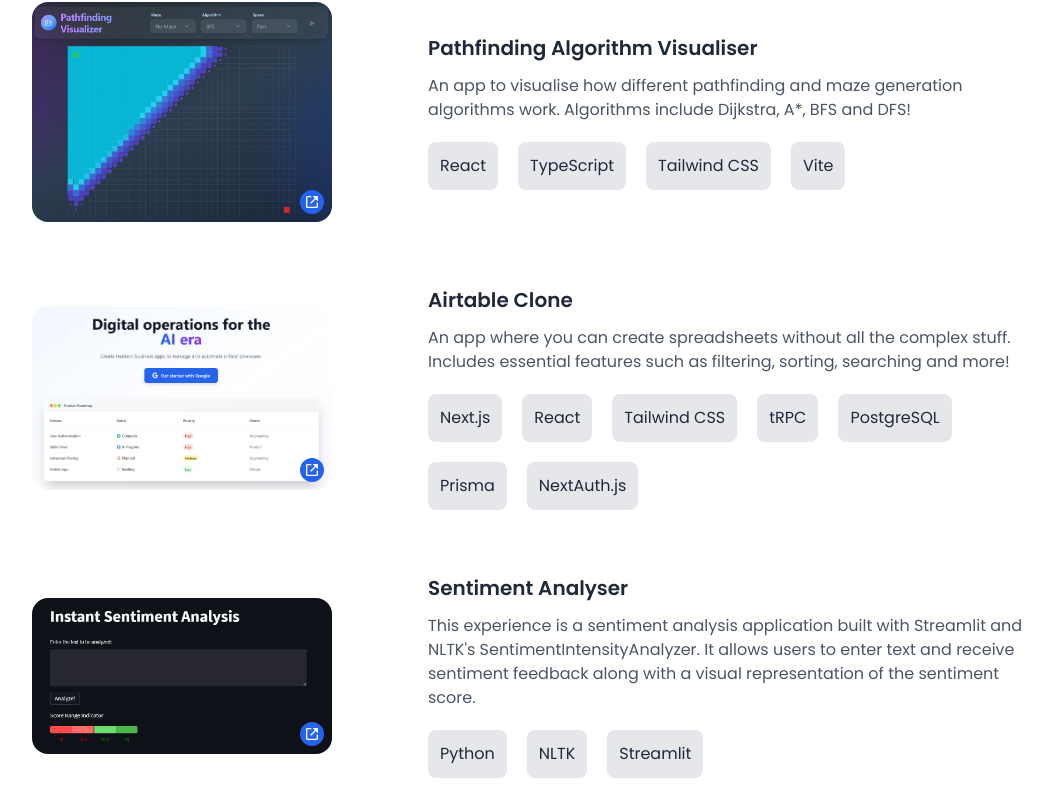
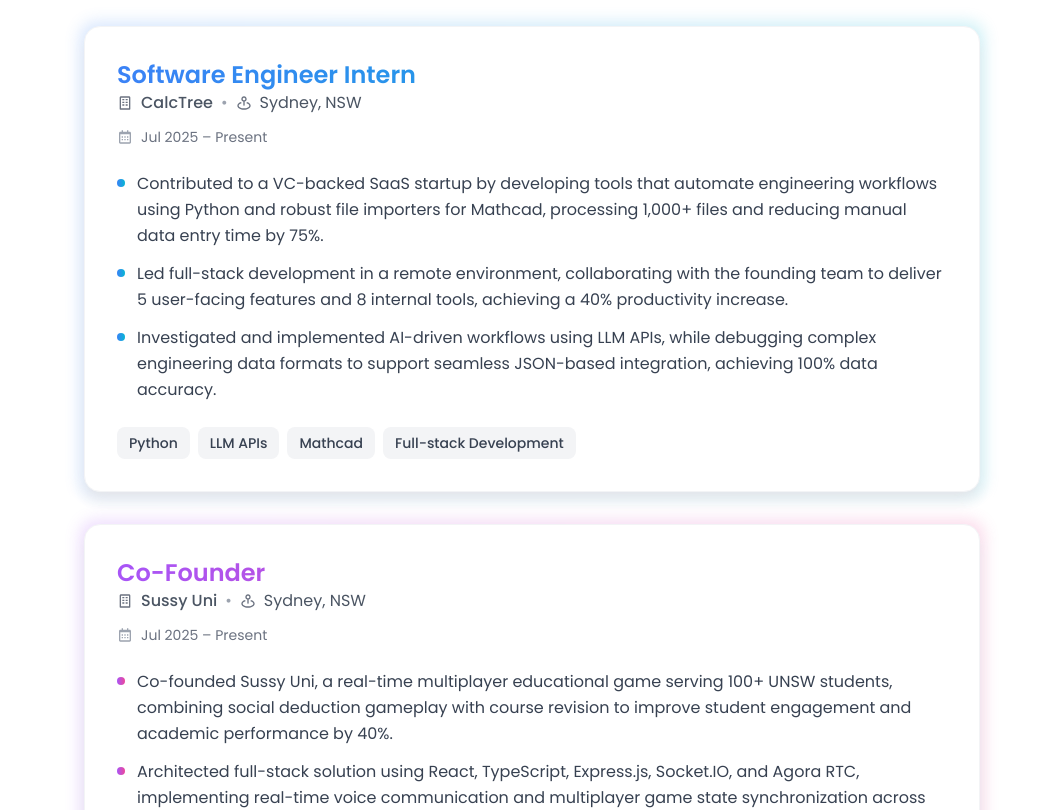
Before and after one commit to Froxzen/My-Portfolio, a React (Vite) app: page / in a window 1280 px wide. Shown: the part 1030-1840 px from the top of the page, without its empty margins (108-1160 px from the left). Built offline with nearby package versions, Linux system fonts and the light colour scheme.

Commit message:
Added experience section

```diff
--- a/src/components/Experience.jsx
+++ b/src/components/Experience.jsx
@@ -1,89 +1,117 @@
 import { motion } from "motion/react";
-import { BiLinkExternal } from "react-icons/bi";
-import pathfinderImage from "../images/pathfinder.png";
-import sentimentImage from "../images/Sentiment.png";
-import airtableImage from "../images/Airtable.png";
+import { BiCalendar, BiBuilding, BiMapPin } from "react-icons/bi";
 
 const experienceData = [
 	{
-		image: pathfinderImage,
-		title: "Pathfinding Algorithm Visualiser",
-		description:
-			"An app to visualise how different pathfinding and maze generation algorithms work. Algorithms include Dijkstra, A*, BFS and DFS!",
-		technologies: ["React", "TypeScript", "Tailwind CSS", "Vite"],
-		link: "https://froxzen.github.io/pathfinder-visualiser/",
+		title: "Software Engineer Intern",
+		company: "CalcTree",
+		location: "Sydney, NSW",
+		period: "Jul 2025 – Present",
+
+		achievements: [
+			"Contributed to a VC-backed SaaS startup by developing tools that automate engineering workflows using Python and robust file importers for Mathcad, processing 1,000+ files and reducing manual data entry time by 75%.",
+			"Led full-stack development in a remote environment, collaborating with the founding team to deliver 5 user-facing features and 8 internal tools, achieving a 40% productivity increase.",
+			"Investigated and implemented AI-driven workflows using LLM APIs, while debugging complex engineering data formats to support seamless JSON-based integration, achieving 100% data accuracy."
+		],
+		technologies: ["Python", "LLM APIs", "Mathcad", "Full-stack Development"],
+		color: "from-blue-500 to-cyan-500"
 	},
 	{
-		image: airtableImage,
-		title: "Airtable Clone",
-		description:
-			"An app where you can create spreadsheets without all the complex stuff. Includes essential features such as filtering, sorting, searching and more!",
-		technologies: [
-			"Next.js",
-			"React",
-			"Tailwind CSS",
-			"tRPC",
-			"PostgreSQL",
-			"Prisma",
-			"NextAuth.js",
+		title: "Co-Founder",
+		company: "Sussy Uni",
+		location: "Sydney, NSW",
+		period: "Jul 2025 – Present",
+
+		achievements: [
+			"Co-founded Sussy Uni, a real-time multiplayer educational game serving 100+ UNSW students, combining social deduction gameplay with course revision to improve student engagement and academic performance by 40%.",
+			"Architected full-stack solution using React, TypeScript, Express.js, Socket.IO, and Agora RTC, implementing real-time voice communication and multiplayer game state synchronization across 30+ concurrent users.",
+			"Led technical development of core features including campus-based game mapping, user-generated quiz content, and Gemini-2.5-Pro question generation from lecture slides, expanding platform from single course to university-wide deployment."
 		],
-		link: "https://airtable-clone-ebon.vercel.app/",
+		technologies: ["React", "TypeScript", "Express.js", "Socket.IO", "Agora RTC", "Gemini AI"],
+		color: "from-purple-500 to-pink-500"
 	},
 	{
-		image: sentimentImage,
-		title: "Sentiment Analyser",
-		description:
-			"This experience is a sentiment analysis application built with Streamlit and NLTK's SentimentIntensityAnalyzer. It allows users to enter text and receive sentiment feedback along with a visual representation of the sentiment score.",
-		technologies: ["Python", "NLTK", "Streamlit"],
-		link: "https://sentiment-analyser-ai.streamlit.app/",
-	},
+		title: "Training Program Lead",
+		company: "UNSW Software Development Society (DevSoc)",
+		location: "Sydney, NSW",
+		period: "Jun 2025 – Present",
+
+		achievements: [
+			"Mentored 3 trainees in HTML, CSS, JavaScript, React and Express through 8 weekly workshops, providing technical guidance and code reviews that improved trainee project completion rates by 85%.",
+			"Redesigned training program from traditional workshops to project-based learning, developing StuVerse - a student platform with AI notes conversion and productivity features.",
+			"Led technical implementation using React, TypeScript, Supabase, Three.js, Express, coordinating 12+ meetings and achieving 100% milestone completion."
+		],
+		technologies: ["React", "TypeScript", "Supabase", "Three.js", "Express", "Mentoring"],
+		color: "from-emerald-500 to-teal-500"
+	}
 ];
 
-const ScrollReveal = ({ children }) => {
+const ScrollReveal = ({ children, delay = 0 }) => {
 	return (
 		<motion.div
-			initial={{ opacity: 0, y: 100 }}
+			initial={{ opacity: 0, y: 50 }}
 			whileInView={{ opacity: 1, y: 0 }}
-			transition={{ duration: 0.8 }}
+			transition={{ duration: 0.8, delay }}
+			viewport={{ once: true, margin: "-100px" }}
 		>
 			{children}
 		</motion.div>
 	);
 };
 
-const ExperienceCard = ({ experience }) => {
+const ExperienceCard = ({ experience, index }) => {
 	return (
-		<ScrollReveal>
-			<div className="flex flex-col items-center gap-8 md:flex-row md:gap-24">
-				<div className="relative block w-full max-w-[300px] md:transition-all md:duration-300 md:hover:scale-105">
-					<a
-						href={experience.link}
-						target="_blank"
-						rel="noopener noreferrer"
-						className="block w-full"
-					>
-						<img
-							src={experience.image}
-							alt=""
-							className="w-full cursor-pointer rounded-2xl "
-						/>
-						<BiLinkExternal className="absolute bottom-2 right-2 text-white text-2xl bg-blue-600 rounded-full p-1" />
-					</a>
-				</div>
+		<ScrollReveal delay={index * 0.2}>
+			<div className="group relative">
+				{/* Background gradient blur */}
+				<div className={`absolute -inset-1 bg-gradient-to-r ${experience.color} rounded-2xl blur opacity-20 group-hover:opacity-30 transition duration-300`}></div>
 
-				<div className="flex flex-col gap-5">
-					<div className="flex flex-col gap-3">
-						<div className="text-xl font-semibold text-gray-800">
-							{experience.title}
+				{/* Main card */}
+				<div className="relative bg-white rounded-2xl shadow-lg shadow-gray-200 border border-gray-100 p-8 transition-all duration-300 hover:shadow-xl hover:shadow-gray-300 hover:-translate-y-1">
+					{/* Header */}
+					<div className="flex flex-col md:flex-row md:items-start md:justify-between gap-4 mb-6">
+						<div className="flex-1">
+							<h3 className={`text-2xl font-semibold bg-gradient-to-r ${experience.color} bg-clip-text text-transparent`}>
+								{experience.title}
+							</h3>
+
+							<div className="flex flex-col sm:flex-row sm:items-center gap-2 text-gray-600 mb-3">
+								<div className="flex items-center gap-2">
+									<BiBuilding className="text-gray-500" />
+									<span className="font-medium">{experience.company}</span>
+								</div>
+								<div className="hidden sm:block text-gray-400">•</div>
+								<div className="flex items-center gap-2">
+									<BiMapPin className="text-gray-500" />
+									<span>{experience.location}</span>
+								</div>
+							</div>
+
+							<div className="flex items-center gap-2 text-gray-500">
+								<BiCalendar className="text-gray-400" />
+								<span className="text-sm">{experience.period}</span>
+							</div>
 						</div>
-						<p className="text-gray-600">{experience.description}</p>
 					</div>
 
-					<div className="flex flex-wrap gap-5 justify-center md:justify-start">
-						{experience.technologies.map((tech, index) => (
+					{/* Achievements */}
+					<div className="mb-6">
+						<ul className="space-y-3">
+							{experience.achievements.map((achievement, achIndex) => (
+								<li key={achIndex} className="flex items-start gap-3 text-gray-700 leading-relaxed">
+									<div className={`w-2 h-2 rounded-full bg-gradient-to-r ${experience.color} mt-2 flex-shrink-0`}></div>
+									<span>{achievement}</span>
+								</li>
+							))}
+						</ul>
+					</div>
+
+					{/* Technologies */}
+					<div className="flex flex-wrap gap-2">
+						{experience.technologies.map((tech, techIndex) => (
 							<span
-								key={index}
-								className="rounded-lg bg-gray-200 text-gray-800 p-3 "
+								key={techIndex}
+								className="px-3 py-1.5 text-sm font-medium bg-gray-100 text-gray-700 rounded-lg hover:bg-gray-200 transition-colors duration-200"
 							>
 								{tech}
 							</span>
@@ -99,17 +127,20 @@
 	return (
 		<div
 			id="experience"
-			className="flex min-h-screen w-full flex-col items-center justify-center
-    gap-16 p-4 md:px-14 md:py-24"
+			className="px-16 flex min-h-screen w-full flex-col items-center justify-center
+			gap-16 py-28 md:px-32"
 		>
 			<ScrollReveal>
-				<h1 className="text-5xl font-light text-gray-800 md:text-7xl">
-					Experience
-				</h1>
+				<div className="text-center">
+					<h1 className="bg-gradient-to-r from-blue-600 to-purple-600 bg-clip-text text-transparent text-5xl leading-normal font-light md:text-6xl pb-1 mb-4">
+						Experience
+					</h1>
+				</div>
 			</ScrollReveal>
-			<div className="flex w-full max-w-[1000px] flex-col gap-16 text-gray-800">
+
+			<div className="w-full max-w-4xl space-y-8">
 				{experienceData.map((experience, index) => (
-					<ExperienceCard key={index} experience={experience} />
+					<ExperienceCard key={index} experience={experience} index={index} />
 				))}
 			</div>
 		</div>
```
